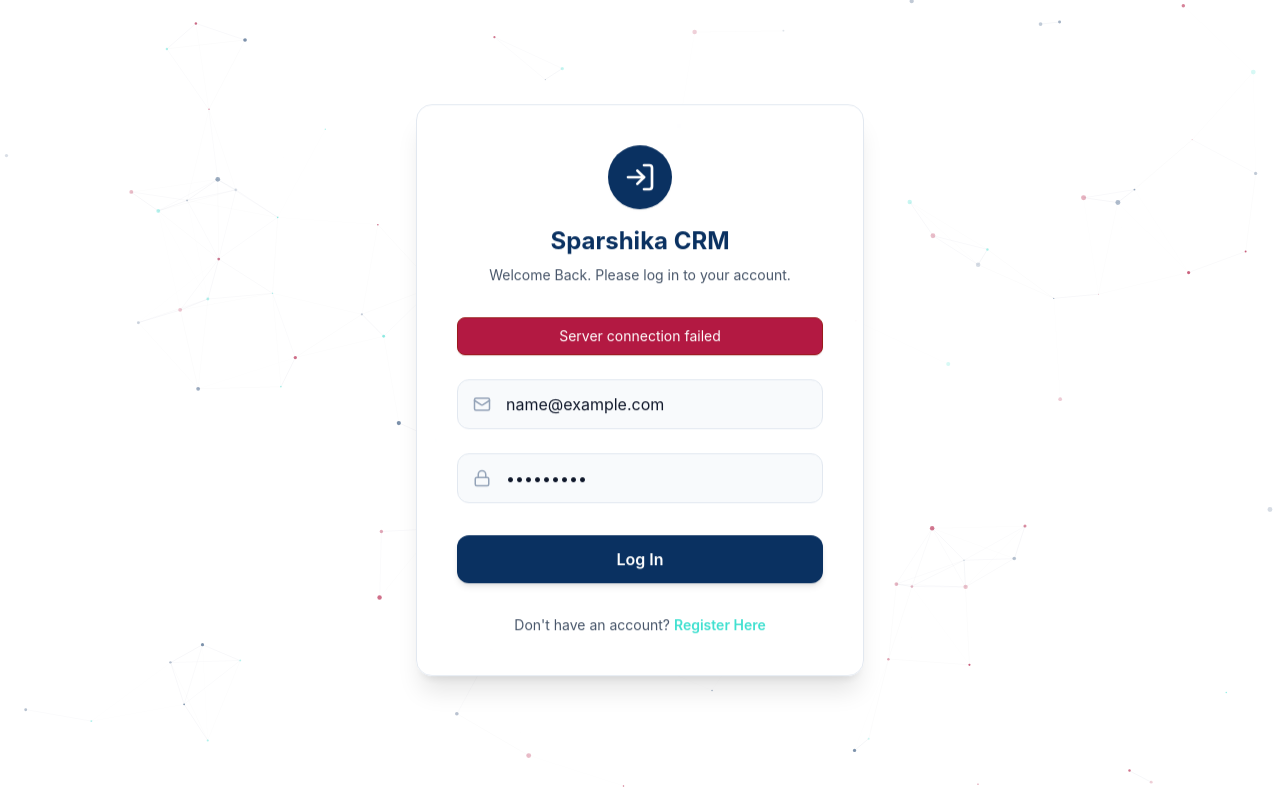
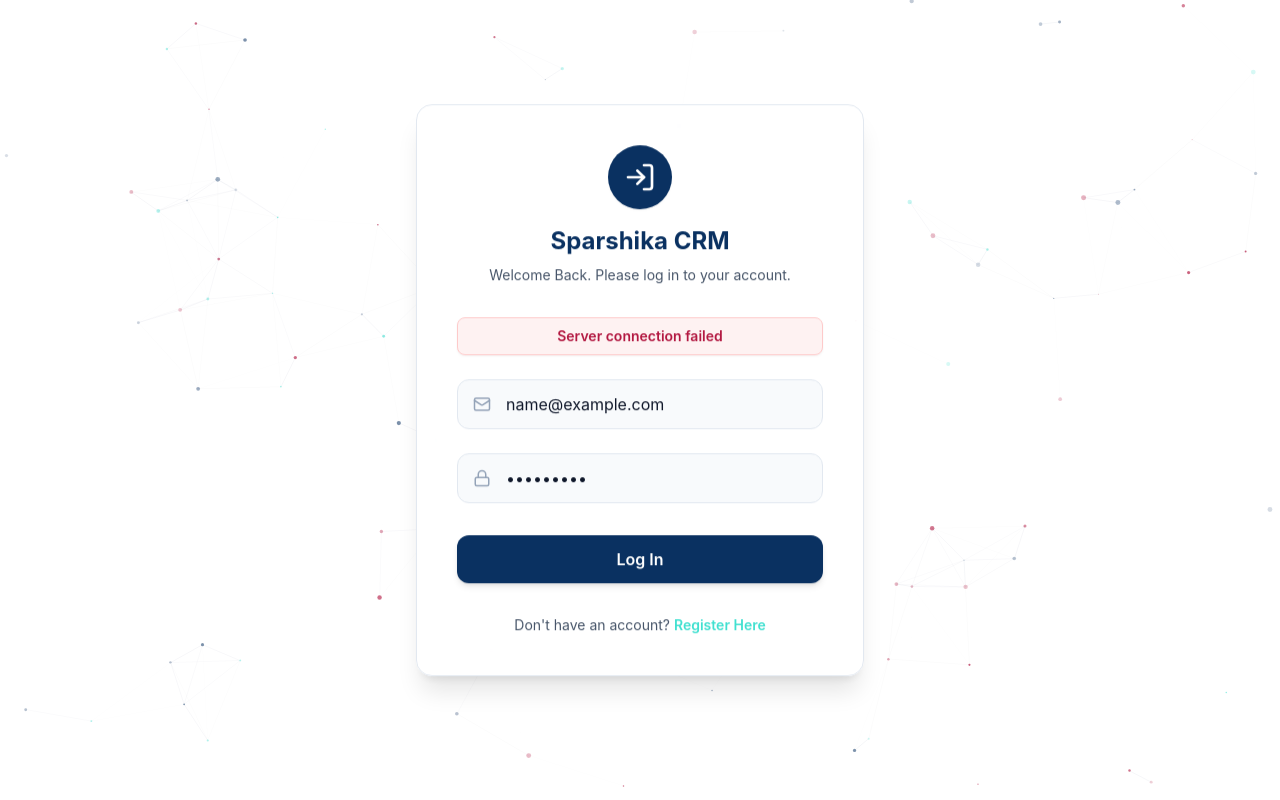
Before and after one commit to Sparshika-Mali/FUTURE_FS_02, a React app in the folder frontend/: page /login in a window 1280 px wide. Both pictures are taken after typing "name@example.com", "Sample123" into the empty fields and a click on the button "Log In". Built offline with nearby package versions, Linux system fonts and the light colour scheme; no server answers; the HTML template or start-up script is replaced by a standard one.

Commit message:
UI: Changed invalid credentials text styling to red text

```diff
--- a/frontend/src/pages/Login.jsx
+++ b/frontend/src/pages/Login.jsx
@@ -76,7 +76,7 @@ export default function Login() {
         {error && (
           <motion.p
             initial={{ opacity: 0, y: -10 }} animate={{ opacity: 1, y: 0 }}
-            className="text-white text-center mb-6 text-sm bg-formal-danger py-2 px-4 rounded-lg border border-red-800 shadow-sm"
+            className="text-formal-danger font-semibold text-center mb-6 text-sm bg-red-50 py-2 px-4 rounded-lg border border-red-200 shadow-sm"
           >
             {error}
           </motion.p>
--- a/frontend/src/pages/Register.jsx
+++ b/frontend/src/pages/Register.jsx
@@ -70,7 +70,7 @@ export default function Register() {
         {error && (
           <motion.p
             initial={{ opacity: 0, y: -10 }} animate={{ opacity: 1, y: 0 }}
-            className="text-white text-center mb-6 text-sm bg-formal-danger py-2 px-4 rounded-lg border border-red-800 shadow-sm"
+            className="text-formal-danger font-semibold text-center mb-6 text-sm bg-red-50 py-2 px-4 rounded-lg border border-red-200 shadow-sm"
           >
             {error}
           </motion.p>
```
